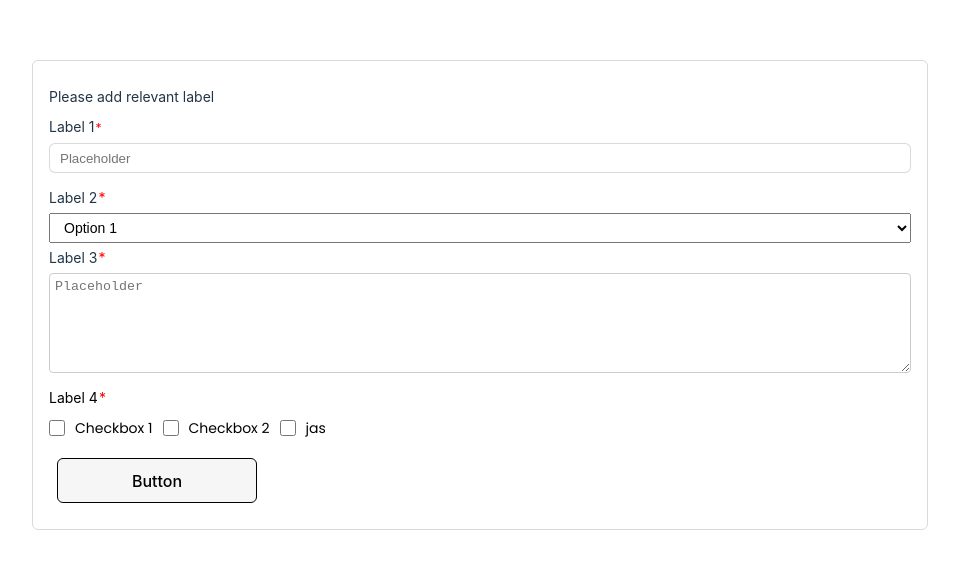
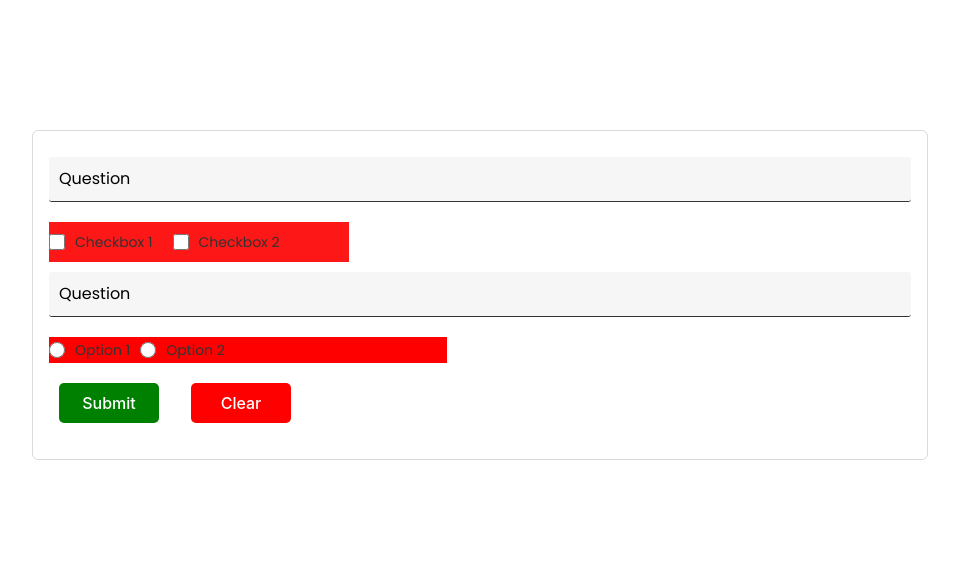
Before and after one commit to jshah3821/dynamic-form-for-project, a React (Vite) app: page / in a window 1280 px wide. Shown: the part 105-674 px from the top of the page, without its empty margins (160-1119 px from the left). Built offline with nearby package versions, Linux system fonts and the light colour scheme.

Commit message:
survey form checkbox changes completed

```diff
--- a/src/components/Elements/FormBuilder.css
+++ b/src/components/Elements/FormBuilder.css
@@ -19,7 +19,6 @@ p {
 .fb_container {
   border: 1px solid #c0c0c094;
   border-radius: 6px;
-  line-height: 20px;
   margin: 20px auto;
   max-width: 70%;
   padding: 1rem;
--- a/src/components/Elements/SurveyForm/SurveyForm.tsx
+++ b/src/components/Elements/SurveyForm/SurveyForm.tsx
@@ -183,13 +183,15 @@ const SurveyForm = ({
             </div>
           )}
           {subType === "survey_checkbox" && (
-            <div className="flex flex-row justify-start items-center radio_option_style">
+            <div
+              className="flex flex-row justify-start items-center radio_option_style"
+              style={properties?.answer_style}
+            >
               {properties?.optionDetails?.map((option, index) => {
                 return (
                   <div
                     key={index}
                     className="flex flex-row justify-start items-center sf_checkbox"
-                    style={properties?.answer_style}
                   >
                     <input
                       className="option_radio"
--- a/src/data.json
+++ b/src/data.json
@@ -1,31 +1,37 @@
 [
   {
-    "selectionType": "form",
-    "id": "kIyU5JEPX1dMV1EgPuMO9",
-    "type": "typography",
-    "subType": "text",
-    "properties": { "text": "Please add relevant label" },
-    "style": {
-      "height": "",
-      "width": "",
-      "backgroundColor": "",
-      "color": "",
-      "paddingTop": "",
-      "marginTop": "",
-      "fontSize": "14px",
+    "selectionType": "surveyform",
+    "id": "3Aa1RxI_7-y_T1ExE2BHn",
+    "type": "surveyform",
+    "subType": "survey_checkbox",
+    "properties": {
+      "name": "survey_checkbox",
+      "question_style": {
+        "backgroundColor": "#f6f6f6",
+        "fontSize": "16px",
         "fontStyle": "",
         "fontFamily": "",
         "fontWeight": "",
         "textAlign": "",
-      "lineHeight": "",
         "textDecoration": "",
         "textTransform": "",
-      "ratio": "",
+        "color": "#000000",
+        "width": "",
+        "height": "",
         "minWidth": "",
         "minHeight": "",
         "maxWidth": "",
         "maxHeight": "",
-      "objectFit": "contain",
+        "objectFit": "",
+        "overflow": "",
+        "marginTop": "",
+        "marginLeft": "",
+        "marginRight": "",
+        "marginBottom": "",
+        "paddingTop": "",
+        "paddingLeft": "",
+        "paddingRight": "",
+        "paddingBottom": "",
         "isBorder": "",
         "borderWidth": "",
         "borderStyle": "",
@@ -48,43 +54,29 @@
         "borderBottomLeftRadius": "",
         "borderBottomRightRadius": ""
       },
-    "formId": null,
-    "surveyFormId": null,
-    "isSelectedField": false
-  },
-  {
-    "selectionType": "form",
-    "id": "VkY-UagrMIMRwnsORfwHS",
-    "type": "element",
-    "subType": "input",
-    "properties": {
-      "type": "Text",
-      "name": "Name",
-      "label": "Label 1",
-      "placeholder": "Placeholder"
-    },
-    "validation": { "minLength": "3", "maxLength": "12", "required": true },
-    "style": {
-      "height": "",
-      "width": "",
-      "backgroundColor": "",
-      "color": "",
-      "paddingTop": "",
-      "marginTop": "",
+      "answer_style": {
+        "backgroundColor": "#fd1717",
         "fontSize": "14px",
         "fontStyle": "",
         "fontFamily": "",
         "fontWeight": "",
-      "textAlign": "",
-      "lineHeight": "",
         "textDecoration": "",
         "textTransform": "",
-      "ratio": "",
+        "height": "",
+        "width": "300px",
         "minWidth": "",
         "minHeight": "",
         "maxWidth": "",
         "maxHeight": "",
-      "objectFit": "contain",
+        "overflow": "",
+        "marginTop": "",
+        "marginLeft": "",
+        "marginRight": "",
+        "marginBottom": "",
+        "paddingTop": "",
+        "paddingLeft": "",
+        "paddingRight": "",
+        "paddingBottom": "",
         "isBorder": "",
         "borderWidth": "",
         "borderStyle": "",
@@ -107,45 +99,48 @@
         "borderBottomLeftRadius": "",
         "borderBottomRightRadius": ""
       },
+      "optionDetails": [
+        { "label": "Checkbox 1", "value": "checkbox1" },
+        { "label": "Checkbox 2", "value": "checkbox2" }
+      ]
+    },
     "formId": null,
     "surveyFormId": null,
     "isSelectedField": false
   },
   {
-    "selectionType": "form",
-    "id": "UhatltENS-1YtXPK9k4BW",
-    "type": "element",
-    "subType": "select",
+    "selectionType": "surveyform",
+    "id": "TLmIBO25mQUwo8ow93Mqa",
+    "type": "surveyform",
+    "subType": "survey_radio",
     "properties": {
-      "label": "Label 2",
-      "optionDetails": [
-        { "label": "Option 1", "value": "Option 1" },
-        { "label": "Option 2", "value": "Option 2" },
-        { "label": "adsas", "value": "asdas" }
-      ]
-    },
-    "validation": { "required": true },
-    "style": {
-      "height": "",
-      "width": "",
-      "backgroundColor": "",
-      "color": "",
-      "paddingTop": "",
-      "marginTop": "",
-      "fontSize": "14px",
+      "name": "survey_radio",
+      "question_style": {
+        "backgroundColor": "#f6f6f6",
+        "fontSize": "16px",
         "fontStyle": "",
         "fontFamily": "",
         "fontWeight": "",
         "textAlign": "",
-      "lineHeight": "",
         "textDecoration": "",
         "textTransform": "",
-      "ratio": "",
+        "color": "#000000",
+        "width": "",
+        "height": "",
         "minWidth": "",
         "minHeight": "",
         "maxWidth": "",
         "maxHeight": "",
-      "objectFit": "contain",
+        "objectFit": "",
+        "overflow": "",
+        "marginTop": "",
+        "marginLeft": "",
+        "marginRight": "",
+        "marginBottom": "",
+        "paddingTop": "",
+        "paddingLeft": "",
+        "paddingRight": "",
+        "paddingBottom": "",
         "isBorder": "",
         "borderWidth": "",
         "borderStyle": "",
@@ -168,47 +163,29 @@
         "borderBottomLeftRadius": "",
         "borderBottomRightRadius": ""
       },
-    "formId": null,
-    "surveyFormId": null,
-    "isSelectedField": false
-  },
-  {
-    "selectionType": "form",
-    "id": "judeT1BRcHj192hQWcCxr",
-    "type": "element",
-    "subType": "textarea",
-    "properties": {
-      "rows": 5,
-      "label": "Label 3",
-      "name": "Text Area",
-      "placeholder": "Placeholder"
-    },
-    "validation": {
-      "minLength": "adsda",
-      "maxLength": "asdas",
-      "required": true
-    },
-    "style": {
-      "height": "",
-      "width": "",
-      "backgroundColor": "",
-      "color": "",
-      "paddingTop": "",
-      "marginTop": "",
+      "answer_style": {
+        "backgroundColor": "#ff0000",
         "fontSize": "14px",
         "fontStyle": "",
         "fontFamily": "",
         "fontWeight": "",
-      "textAlign": "",
-      "lineHeight": "",
         "textDecoration": "",
         "textTransform": "",
-      "ratio": "",
+        "height": "",
+        "width": "398px",
         "minWidth": "",
         "minHeight": "",
         "maxWidth": "",
         "maxHeight": "",
-      "objectFit": "contain",
+        "overflow": "",
+        "marginTop": "",
+        "marginLeft": "",
+        "marginRight": "",
+        "marginBottom": "",
+        "paddingTop": "",
+        "paddingLeft": "",
+        "paddingRight": "",
+        "paddingBottom": "",
         "isBorder": "",
         "borderWidth": "",
         "borderStyle": "",
@@ -231,122 +208,10 @@
         "borderBottomLeftRadius": "",
         "borderBottomRightRadius": ""
       },
-    "formId": null,
-    "surveyFormId": null,
-    "isSelectedField": false
-  },
-  {
-    "selectionType": "form",
-    "id": "kbxnZxvPOINJKgq2nbNvR",
-    "type": "element",
-    "subType": "checkbox",
-    "properties": {
-      "label": "Label 4",
       "optionDetails": [
-        { "label": "Checkbox 1", "value": "checkbox 1" },
-        { "label": "Checkbox 2", "value": "checkbox 2" },
-        { "label": "jas", "value": "jhadhjas" }
+        { "label": "Option 1", "value": "Option 1" },
+        { "label": "Option 2", "value": "Option 2" }
       ]
-    },
-    "validation": { "required": true },
-    "style": {
-      "height": "",
-      "width": "",
-      "backgroundColor": "",
-      "color": "black",
-      "paddingTop": "",
-      "marginTop": "",
-      "fontSize": "14px",
-      "fontStyle": "",
-      "fontFamily": "",
-      "fontWeight": "",
-      "textAlign": "",
-      "textDecoration": "",
-      "textTransform": "",
-      "ratio": "",
-      "minWidth": "",
-      "minHeight": "",
-      "maxWidth": "",
-      "maxHeight": "",
-      "objectFit": "contain",
-      "isBorder": "",
-      "borderWidth": "",
-      "borderStyle": "",
-      "borderColor": "",
-      "borderTopWidth": "",
-      "borderTopStyle": "",
-      "borderTopColor": "",
-      "borderRightWidth": "",
-      "borderRightStyle": "",
-      "borderRightColor": "",
-      "borderBottomWidth": "",
-      "borderBottomStyle": "",
-      "borderBottomColor": "",
-      "borderLeftWidth": "",
-      "borderLeftStyle": "",
-      "borderLeftColor": "",
-      "borderRadius": "",
-      "borderTopLeftRadius": "",
-      "borderTopRightRadius": "",
-      "borderBottomLeftRadius": "",
-      "borderBottomRightRadius": ""
-    },
-    "formId": null,
-    "surveyFormId": null,
-    "isSelectedField": false
-  },
-  {
-    "selectionType": "form",
-    "id": "nYeXDbdcqVE7mhpaP1hw7",
-    "type": "element",
-    "subType": "button",
-    "properties": {
-      "label": "Button",
-      "type": "submit",
-      "callURL": "asda",
-      "disabled": false
-    },
-    "style": {
-      "height": "",
-      "width": "200px",
-      "backgroundColor": "",
-      "color": "",
-      "paddingTop": "",
-      "marginTop": "",
-      "fontSize": "",
-      "fontStyle": "",
-      "fontFamily": "",
-      "fontWeight": "",
-      "textAlign": "",
-      "textDecoration": "",
-      "textTransform": "",
-      "ratio": "",
-      "minWidth": "",
-      "minHeight": "",
-      "maxWidth": "",
-      "maxHeight": "",
-      "objectFit": "contain",
-      "isBorder": "",
-      "borderWidth": "",
-      "borderStyle": "",
-      "borderColor": "",
-      "borderTopWidth": "",
-      "borderTopStyle": "",
-      "borderTopColor": "",
-      "borderRightWidth": "",
-      "borderRightStyle": "",
-      "borderRightColor": "",
-      "borderBottomWidth": "",
-      "borderBottomStyle": "",
-      "borderBottomColor": "",
-      "borderLeftWidth": "",
-      "borderLeftStyle": "",
-      "borderLeftColor": "",
-      "borderRadius": "",
-      "borderTopLeftRadius": "",
-      "borderTopRightRadius": "",
-      "borderBottomLeftRadius": "",
-      "borderBottomRightRadius": ""
     },
     "formId": null,
     "surveyFormId": null,
```
Lines whose indentation alone changed are shown as unchanged.
